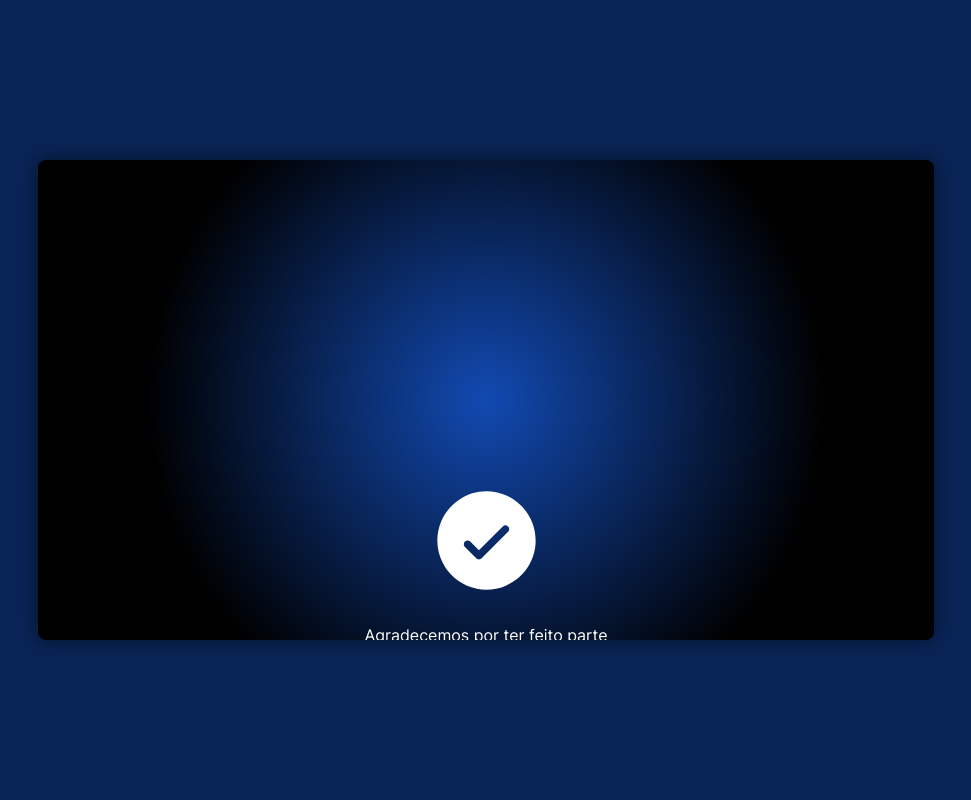
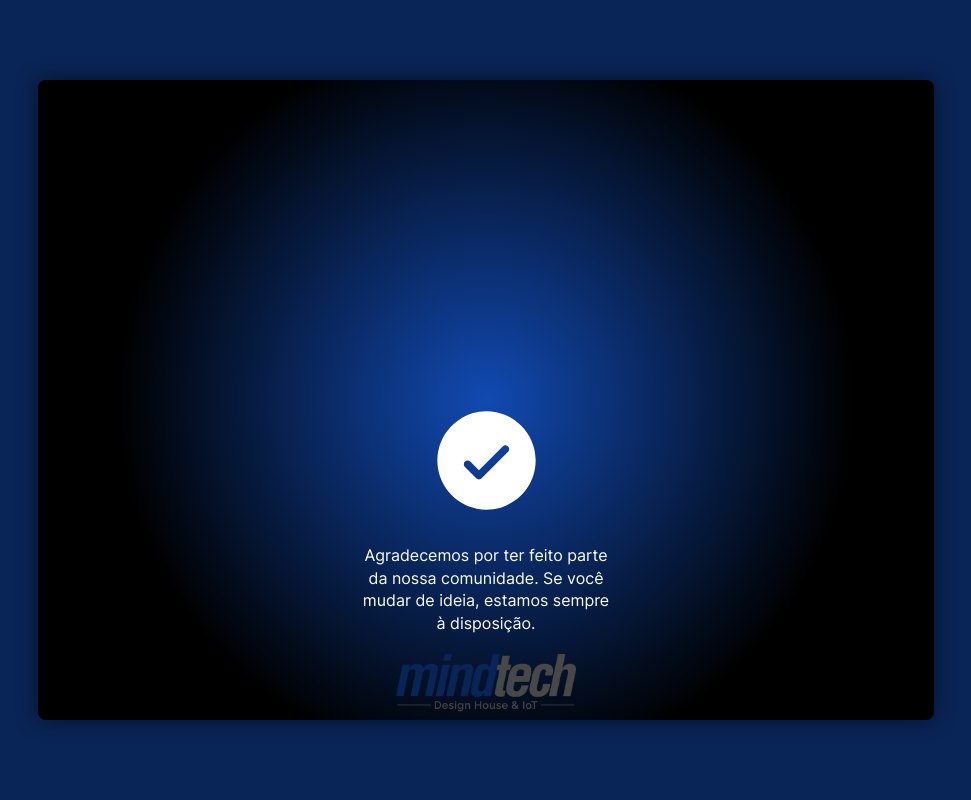
Before and after one commit to Ark4nJos/mindtech-newslatter, a Flask app: template src/templates/confirm_del.html in a window 1280 px wide. Shown: the whole page, without its empty margins (154-1125 px from the left). Run offline with Flask 3, Linux system fonts and the light colour scheme; the template is opened without the code that fills it, so the values that code supplies are empty.

Commit message:
AJuste css

```diff
--- a/src/static/css/styles_conf.css
+++ b/src/static/css/styles_conf.css
@@ -42,7 +42,7 @@ body {
     display: flex;
     align-items: center;
     flex-direction: column;
-    height: 60%;
+    height: 80%;
     max-width: 70%;
     border-radius: 8px;
     box-shadow: 0 0 20px rgba(0, 0, 0, 0.5);
```
